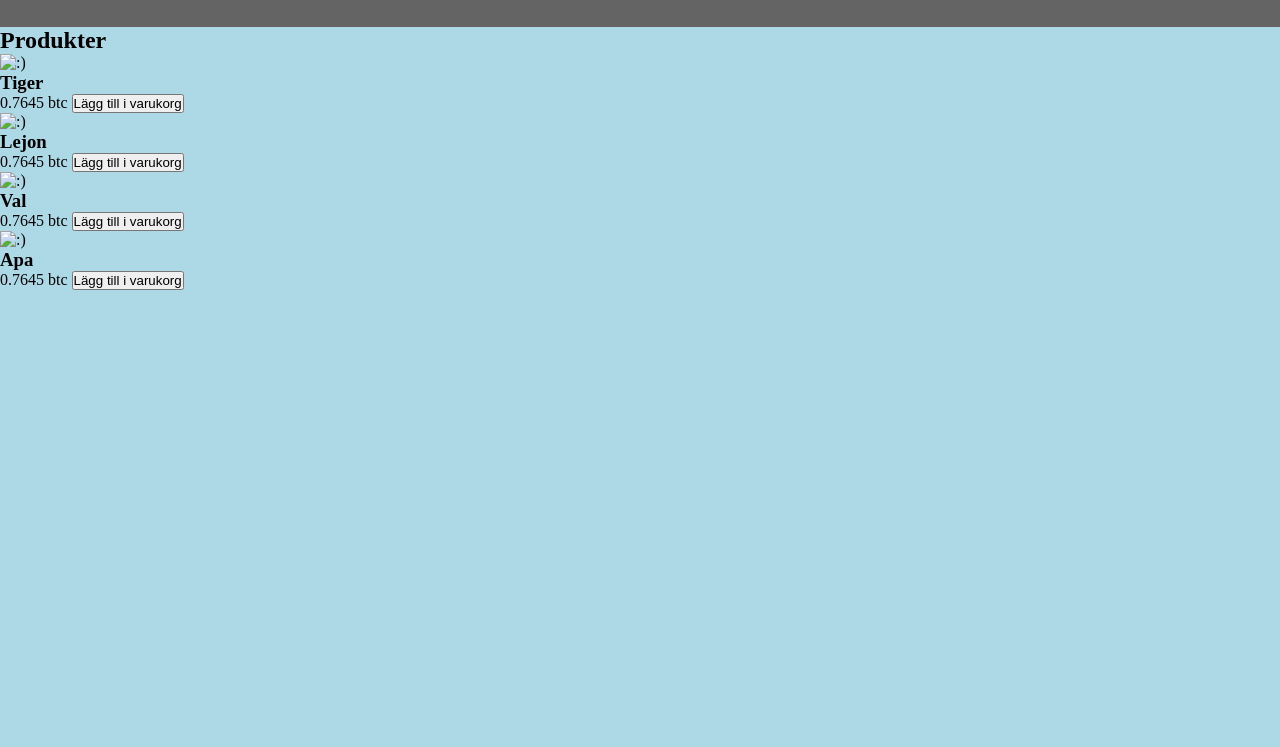
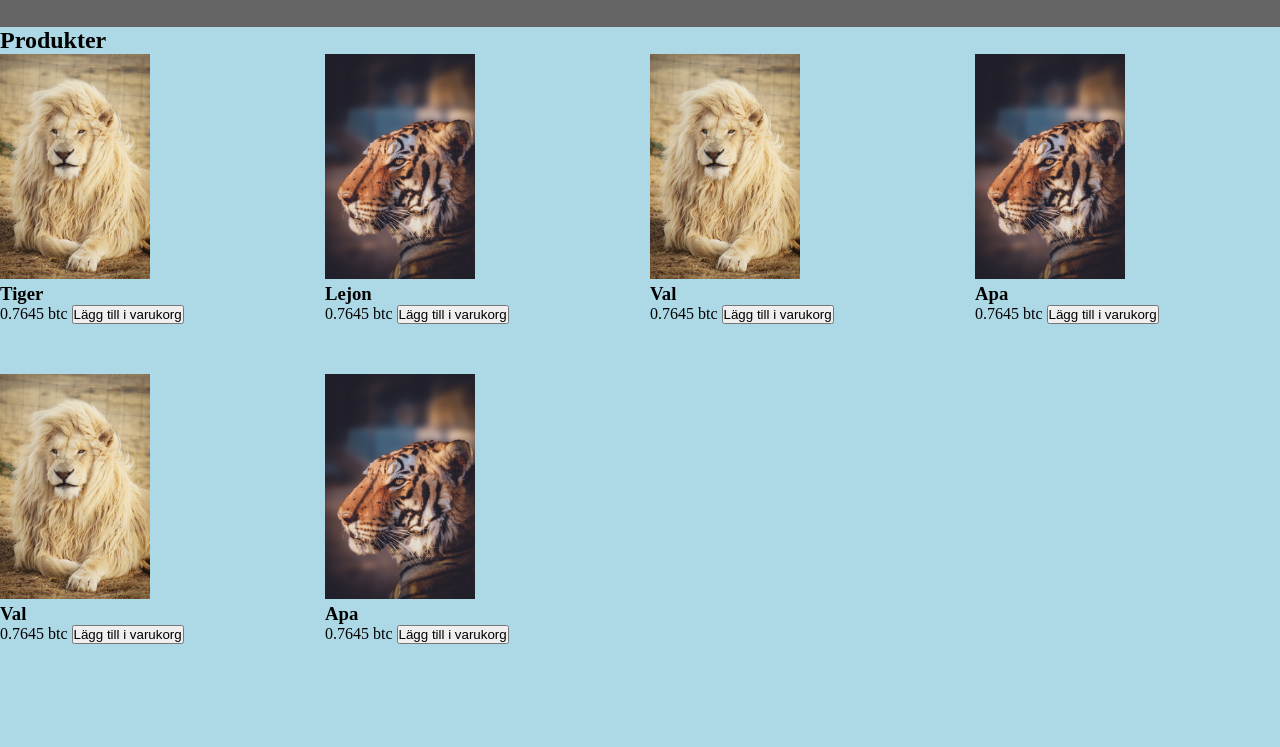
Before and after one commit to Medieinstitutet/the-webshop-team-10, a website built with Vite: page index.html in a window 1280 px wide. Shown: the part 53-800 px from the top of the page. Built offline with nearby package versions, Linux system fonts and the light colour scheme.

Commit message:
:art: Initial styling for products page
Co-authored-by: LaNtZ445 <LaNtZ445@users.noreply.github.com>
Co-authored-by: Hanneslol <hannes@hanneswallin.com>
Co-authored-by: 2102kh <2102kh@users.noreply.github.com>

```diff
--- a/index.html
+++ b/index.html
@@ -34,7 +34,7 @@
       <h2 class="heading__main">Produkter</h2>
       <div class="products-container" id="productsContainer">
         <div class="product-card">
-          <img class="product-card__image" src="" alt=":)" />
+          <img class="product-card__image" src="src/img/lejon.jpg" alt=":)" />
           <h3 class="product-card__name">Tiger</h3>
           <span class="product-card__price">0.7645 btc</span>
           <button class="product-card__button" type="button">
@@ -43,7 +43,7 @@
         </div>
 
         <div class="product-card">
-          <img class="product-card__image" src="" alt=":)" />
+          <img class="product-card__image" src="src/img/tiger.jpg" alt=":)" />
           <h3 class="product-card__name">Lejon</h3>
           <span class="product-card__price">0.7645 btc</span>
           <button class="product-card__button" type="button">
@@ -52,7 +52,7 @@
         </div>
 
         <div class="product-card">
-          <img class="product-card__image" src="" alt=":)" />
+          <img class="product-card__image" src="src/img/lejon.jpg" alt=":)" />
           <h3 class="product-card__name">Val</h3>
           <span class="product-card__price">0.7645 btc</span>
           <button class="product-card__button" type="button">
@@ -61,7 +61,25 @@
         </div>
 
         <div class="product-card">
-          <img class="product-card__image" src="" alt=":)" />
+          <img class="product-card__image" src="src/img/tiger.jpg" alt=":)" />
+          <h3 class="product-card__name">Apa</h3>
+          <span class="product-card__price">0.7645 btc</span>
+          <button class="product-card__button" type="button">
+            Lägg till i varukorg
+          </button>
+        </div>
+
+        <div class="product-card">
+          <img class="product-card__image" src="src/img/lejon.jpg" alt=":)" />
+          <h3 class="product-card__name">Val</h3>
+          <span class="product-card__price">0.7645 btc</span>
+          <button class="product-card__button" type="button">
+            Lägg till i varukorg
+          </button>
+        </div>
+
+        <div class="product-card">
+          <img class="product-card__image" src="src/img/tiger.jpg" alt=":)" />
           <h3 class="product-card__name">Apa</h3>
           <span class="product-card__price">0.7645 btc</span>
           <button class="product-card__button" type="button">
--- a/src/scss/style.scss
+++ b/src/scss/style.scss
@@ -25,6 +25,8 @@
     gap: 100px;
     list-style-type: none;
   }
+  &__logo-image {
+  }
 }
 
 .main-container {
@@ -32,3 +34,17 @@
   min-height: 100vh;
   border-bottom: 1px dotted black;
 }
+
+.products-container {
+  display: grid;
+  grid-template-columns: 1fr 1fr 1fr 1fr;
+  grid-auto-rows: 300px;
+  row-gap: 20px;
+  column-gap: 20px;
+}
+
+.product-card {
+  &__image {
+    width: 150px;
+  }
+}
```
